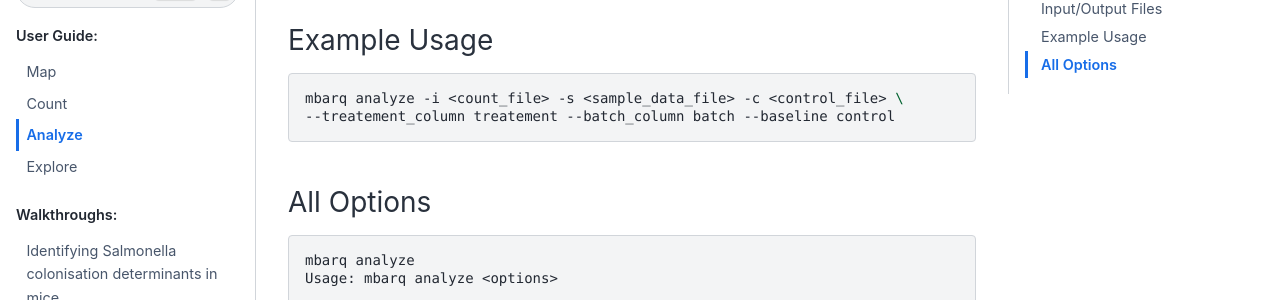
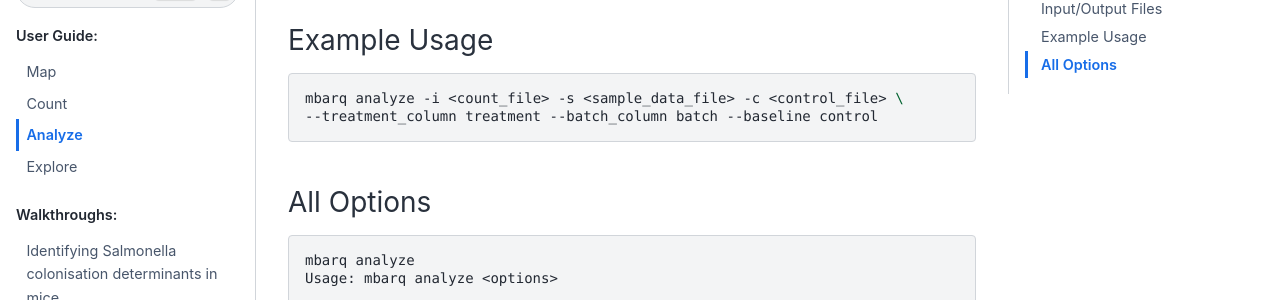
Before and after one commit to MicrobiologyETHZ/mbarq, a Sphinx documentation site: the page built from docs/analysis.md, in a window 1280 px wide and 900 px high, scrolled down 1557 px. Shown: the part 152-452 px from the top of the window. Built offline with Sphinx 7.4.7 and the Sphinx Book theme 1.1.4, drawn with Linux system fonts in a browser that asks for light colours.

Commit message:
fixed typo

````diff
--- a/docs/analysis.md
+++ b/docs/analysis.md
@@ -50,7 +50,7 @@
 ```bash
 
 mbarq analyze -i <count_file> -s <sample_data_file> -c <control_file> \
---treatement_column treatement --batch_column batch --baseline control
+--treatment_column treatment --batch_column batch --baseline control
 
 ```
 
--- a/docs/index.rst
+++ b/docs/index.rst
@@ -62,7 +62,7 @@ Quick Start
 
 .. code-block::
 
-   mbarq analyze -i <count_file> -s <sample_data_file> -c <control_file> --treatement_column treatement \
+   mbarq analyze -i <count_file> -s <sample_data_file> -c <control_file> --treatment_column treatment \
    --batch_column batch --baseline control
 
 
````
Also changed, not shown: README.md (+1 -1 lines).
